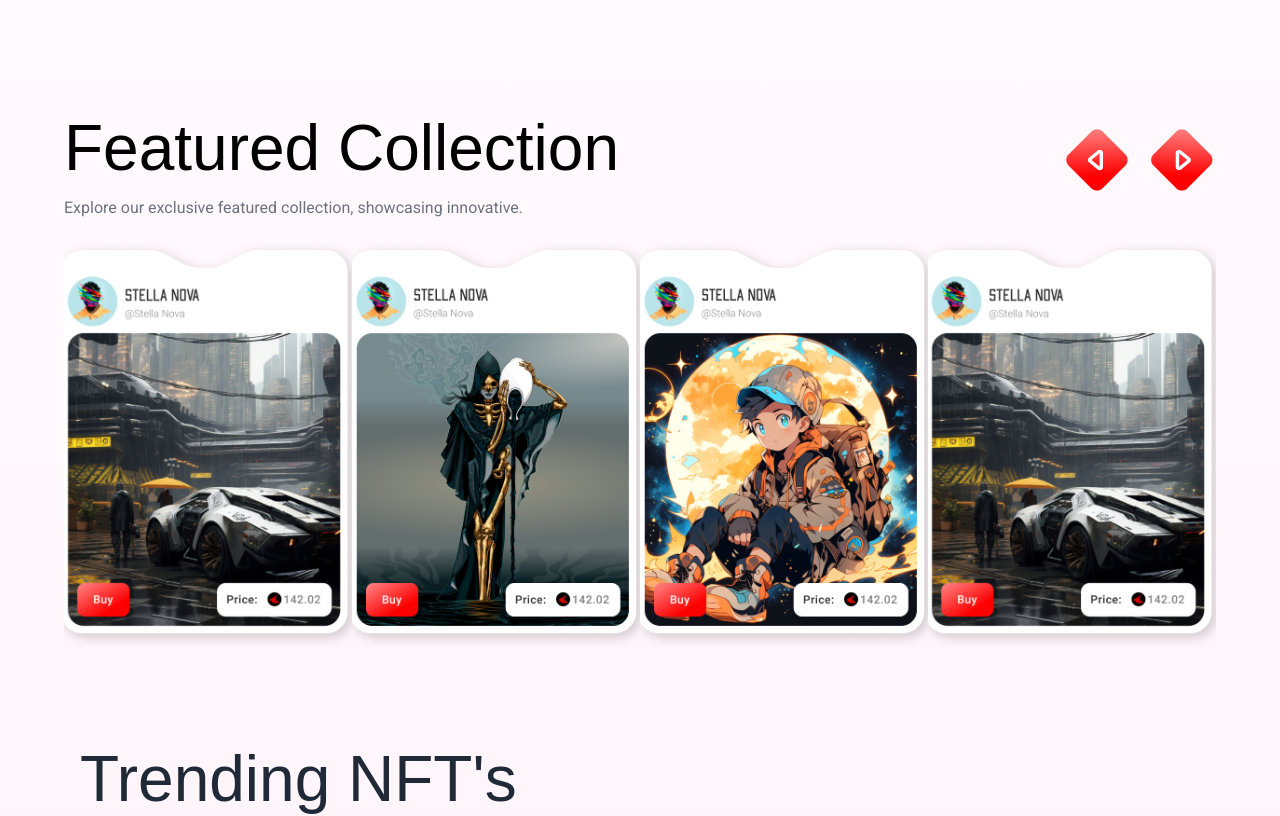
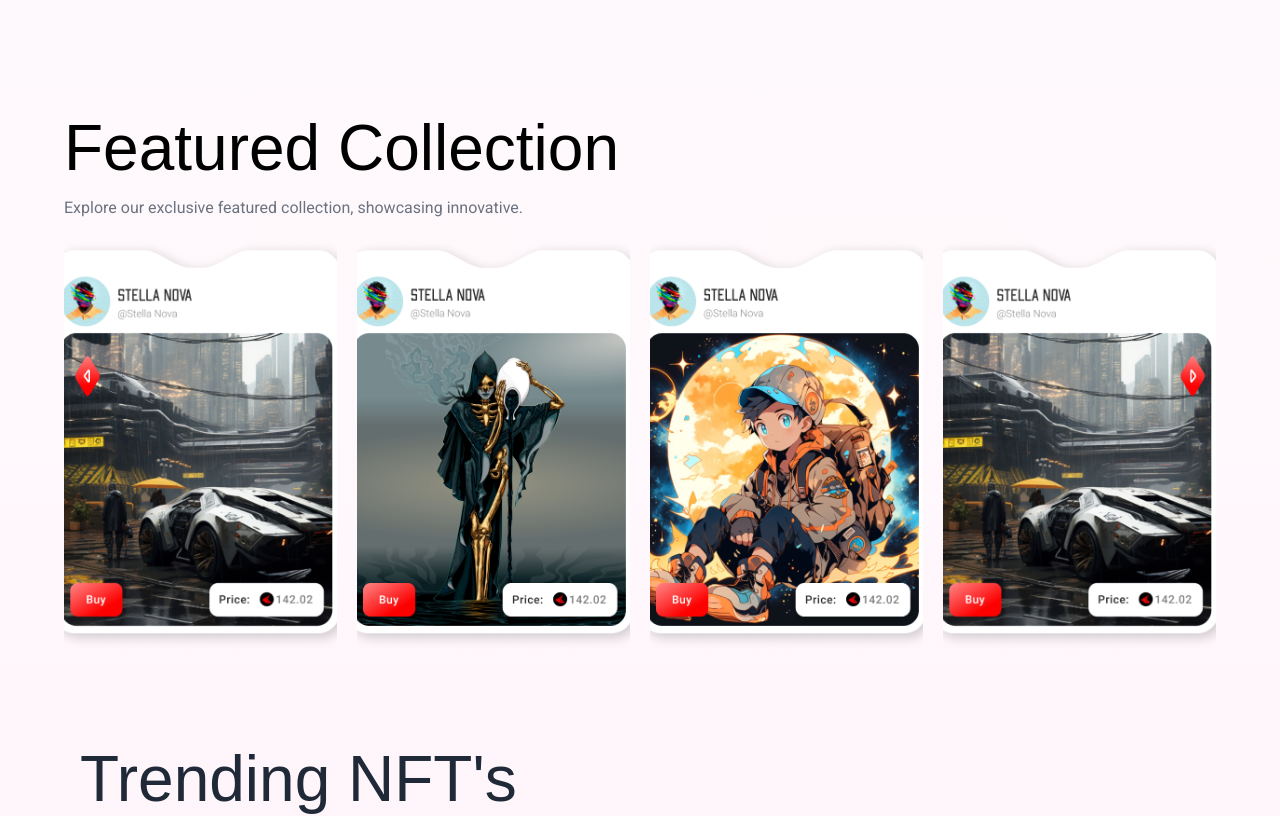
Before and after one commit to m-iftikhar/ChainArtistry-, a React (Vite) app: page / in a window 1280 px wide. Shown: the part 1040-1856 px from the top of the page. Built offline with nearby package versions, Linux system fonts and the light colour scheme; a web font is replaced by a local one.

Commit message:
changes to smooth animation and sliding

```diff
--- a/src/components/ChooseCollection.jsx
+++ b/src/components/ChooseCollection.jsx
@@ -9,16 +9,16 @@ const ChooseCollection = () => {
     <div className="flex justify-center items-center min-h-[150vh] mt-[50px] bg-gradient-to-b from-pink-100 to-pink-200">
 
       {/* Main Box Container */}
-      <div className="relative flex flex-col items-center bg-white shadow-lg w-full  max-w-[1164px] h-[730px] p-6 rounded-lg">
+      <div className="relative flex flex-col items-center  bg-white shadow-lg w-full  max-w-[1164px] h-[730px] p-6 rounded-lg">
         {/* Back Button (inside the box, aligned to the left side) */}
         <Link to="/mintdata">
-          <button className="absolute left-6 top-6 border border-black bg-white w-[100px] h-[50px] rounded-md font-medium">
+          <button className="absolute left-6 top-16  border border-black bg-white w-[100px] h-[50px] rounded-md font-medium">
             Back
           </button>
         </Link>
 
         {/* Heading Text */}
-        <h1 className="text-3xl font-semibold mb-8 font-apex">CHOOSE COLLECTION</h1>
+        <h1 className="text-3xl  font-semibold  mb-16  font-apex">CHOOSE COLLECTION</h1>
 
         {/* Collection Divs */}
         <div className="space-y-4 w-full font-roboto">
--- a/src/components/DigitalAsset.jsx
+++ b/src/components/DigitalAsset.jsx
@@ -18,7 +18,7 @@ function App() {
 
 
         {/* Search Bar */}
-        <div className="relative inline-block z-10 mb-6 mt-8 w-full">
+        <div className="relative inline-block z-10 mb-6  w-full">
   <input
     type="text"
     placeholder="Fantasy Creature holding a sword..."
@@ -82,7 +82,7 @@ function App() {
       </div>
 
       {/* Add margin-bottom to prevent overlap */}
-      <div className="absolute bottom-0 w-full h-16 bg-gray-50"></div>
+
     </div>
   );
 }
--- a/src/components/Featurecollection.jsx
+++ b/src/components/Featurecollection.jsx
@@ -1,4 +1,7 @@
-import { useState } from "react";
+import { Swiper, SwiperSlide } from "swiper/react";
+import "swiper/css";
+import "swiper/css/navigation";
+import { Navigation } from "swiper/modules";
 
 import newcard1 from "../assets/newcard1.png";
 import newcard2 from "../assets/newcard2.png";
@@ -6,9 +9,6 @@ import newcard3 from "../assets/newcard3.png";
 import newcard4 from "../assets/newcard4.png";
 import prvbtn from '../assets/prvbtn.png';
 import nextbtn from '../assets/nextbtn.png';
-
-const FeatureCollection = () => {
-  const [currentIndex, setCurrentIndex] = useState(0);
 
 const cards = [
   { id: 1, img: newcard1 },
@@ -21,28 +21,11 @@ const FeatureCollection = () => {
   { id: 8, img: newcard2 },
 ];
 
-  const cardsPerSlide = 4; // Number of cards shown per slide (for desktop)
-
-  // Handle "Next" button
-  const handleNext = () => {
-    setCurrentIndex((prevIndex) =>
-      prevIndex + cardsPerSlide < cards.length ? prevIndex + cardsPerSlide : 0
-    );
-  };
-
-  // Handle "Previous" button
-  const handlePrev = () => {
-    setCurrentIndex(
-      currentIndex === 0
-        ? Math.floor(cards.length / cardsPerSlide) * cardsPerSlide
-        : currentIndex - cardsPerSlide
-    );
-  };
-
+const FeatureCollection = () => {
   return (
     <div className="py-10 px-5 w-full">
       <div className="relative max-w-6xl mx-auto">
-        {/* Title and Subtext */}
+        {/* Title Section */}
         <div className="flex flex-col md:flex-row justify-between items-center mb-5">
           <div>
             <h2 className="text-[64px] font-apex font-normal ml-4 md:ml-0">
@@ -51,38 +34,38 @@ const FeatureCollection = () => {
             <p className="text-gray-500 font-roboto ml-4 md:ml-0">
               Explore our exclusive featured collection, showcasing innovative.
             </p>
+
           </div>
 
-          {/* Navigation Buttons - Hidden on Small Screens */}
+          {/* Navigation Buttons */}
           <div className="hidden md:flex space-x-4 mt-4 md:mt-0">
-            <img src={prvbtn} alt="prev" onClick={handlePrev} />
-            <img src={nextbtn} alt="next" onClick={handleNext} />
+            <img src={prvbtn} alt="prev" className="swiper-button-prev h-[48px] w-[48px] cursor-pointer" />
+            <img src={nextbtn} alt="next" className="swiper-button-next h-[48px] w-[48px] cursor-pointer" />
           </div>
         </div>
 
-        {/* Slider Section */}
-        <div className="overflow-hidden">
-          <div
-            className="flex transition-transform duration-500 ease-in-out flex-wrap md:flex-nowrap"
-            style={{
-              transform: `translateX(-${(currentIndex / cards.length) * 100}%)`,
+        {/* Swiper Slider */}
+        <Swiper
+          modules={[Navigation]}
+          slidesPerView={4}
+          spaceBetween={20}
+          navigation={{
+            nextEl: ".swiper-button-next",
+            prevEl: ".swiper-button-prev",
           }}
+          loop={true}
+          className="mySwiper"
         >
-            {/* Dynamically display cards based on currentIndex */}
-            {cards.slice(currentIndex, currentIndex + cardsPerSlide).map((card) => (
-              <div
-                key={card.id}
-                className="w-full md:min-w-[calc(100%/4)] md:flex-shrink-4 mb-4 md:mb-0"
-              >
+          {cards.map((card) => (
+            <SwiperSlide key={card.id}>
               <img
                 src={card.img}
                 alt={`Card ${card.id}`}
-                  className="rounded-lg  w-full md:w-[308px] h-auto md:h-[411px] object-cover"
+                className="rounded-lg w-full md:w-[308px] h-auto md:h-[411px] object-cover"
               />
-              </div>
+            </SwiperSlide>
           ))}
-          </div>
-        </div>
+        </Swiper>
       </div>
     </div>
   );
--- a/src/components/Navbar.jsx
+++ b/src/components/Navbar.jsx
@@ -34,7 +34,7 @@ const Navbar = () => {
 
   return (
     <div className="w-full h-[100px] flex items-center justify-between px-4 fixed top-0 left-0 z-50 backdrop-blur-[50px] bg-opacity-80">
-      <div className="flex flex-col items-center h-[100px] w-[99px] mt-[20px]">
+      <div className="flex flex-col items-center h-[80px] w-[99px] mt-[10px]">
         <img src={logo} alt="Logo" className="h-[60px] w-auto" />
         <img src={logotext} alt="logotext" className="h-[20px] w-auto" />
       </div>
--- a/src/components/Topcards.jsx
+++ b/src/components/Topcards.jsx
@@ -1,77 +1,40 @@
-import proflie from '../assets/proflie.png';
-import nextcollection1 from '../assets/nextcollection1.png';
-import { Link } from 'react-router-dom';
+import { motion } from "framer-motion";
+import proflie from "../assets/proflie.png";
+import nextcollection1 from "../assets/nextcollection1.png";
+import { Link } from "react-router-dom";
 
 const Topcards = () => {
   const categories = ["Popular", "Trending", "Sports", "Art", "Fantasy", "Photography", "Space"];
   const cards = [
-    {
-      title: "WONDERFUL ARTWORK",
-      creator: "Jacob Jones",
-      items: "1.5k",
-      image: nextcollection1,
-    },
-    {
-      title: "AMAZING CREATION",
-      creator: "Sophia Brown",
-      items: "2.1k",
-      image: nextcollection1,
-    },
-    {
-      title: "MAGICAL VIBES",
-      creator: "Liam Wilson",
-      items: "800",
-      image: nextcollection1,
-    },
-    {
-      title: "FANTASTIC DESIGN",
-      creator: "Emma Davis",
-      items: "1.2k",
-      image: nextcollection1,
-    },
-    {
-      title: "FANTASTIC DESIGN",
-      creator: "Emma Davis",
-      items: "1.2k",
-      image: nextcollection1,
-    },
-    {
-      title: "FANTASTIC DESIGN",
-      creator: "Emma Davis",
-      items: "1.2k",
-      image: nextcollection1,
-    },
-    {
-      title: "FANTASTIC DESIGN",
-      creator: "Emma Davis",
-      items: "1.2k",
-      image: nextcollection1,
-    },
-    {
-      title: "FANTASTIC DESIGN",
-      creator: "Emma Davis",
-      items: "1.2k",
-      image: nextcollection1,
-    },
+    { title: "WONDERFUL ARTWORK", creator: "Jacob Jones", items: "1.5k", image: nextcollection1 },
+    { title: "AMAZING CREATION", creator: "Sophia Brown", items: "2.1k", image: nextcollection1 },
+    { title: "MAGICAL VIBES", creator: "Liam Wilson", items: "800", image: nextcollection1 },
+    { title: "FANTASTIC DESIGN", creator: "Emma Davis", items: "1.2k", image: nextcollection1 },
+    { title: "FANTASTIC DESIGN", creator: "Emma Davis", items: "1.2k", image: nextcollection1 },
+    { title: "FANTASTIC DESIGN", creator: "Emma Davis", items: "1.2k", image: nextcollection1 },
+    { title: "FANTASTIC DESIGN", creator: "Emma Davis", items: "1.2k", image: nextcollection1 },
+    { title: "FANTASTIC DESIGN", creator: "Emma Davis", items: "1.2k", image: nextcollection1 },
   ];
 
   return (
     <div className="min-h-screen px-4 sm:px-6 lg:px-20 py-10 mt-10">
-
       {/* Heading */}
-      <h2
+      <motion.h2
+        initial={{ opacity: 0, y: -20 }}
+        animate={{ opacity: 1, y: 0 }}
+        transition={{ duration: 0.5 }}
         className="text-3xl sm:text-4xl font-apex font-normal leading-snug text-[32px] sm:text-[48px] md:text-[64px] text-center lg:text-left mb-10"
       >
         EXPLORE OUR COLLECTIONS
-      </h2>
+      </motion.h2>
 
       {/* Categories */}
-      <div
-        className="flex justify-start space-x-4 sm:space-x-6 overflow-x-auto mb-12"
-      >
+      <div className="flex justify-start space-x-4 sm:space-x-6 overflow-x-auto mb-12">
         {categories.map((category, index) => (
-          <button
+          <motion.button
             key={index}
+            whileHover={{ scale: 1.1 }}
+            transition={{ duration: 0.2 }}
             className={`px-4 sm:px-6 py-2 sm:py-3 rounded-lg text-[14px] sm:text-[16px] md:text-[18px] font-roboto font-normal whitespace-nowrap ${
               category === "Popular"
                 ? "bg-transparent text-red-500 border border-red-500"
@@ -79,25 +42,25 @@ const Topcards = () => {
             }`}
           >
             {category}
-          </button>
+          </motion.button>
         ))}
       </div>
 
       {/* Cards */}
       <div className="grid grid-cols-1 sm:grid-cols-2 md:grid-cols-3 lg:grid-cols-4 gap-6 md:gap-8">
         {cards.map((card, index) => (
-          <div
+          <motion.div
             key={index}
+            initial={{ opacity: 0, y: 20 }}
+            animate={{ opacity: 1, y: 0 }}
+            transition={{ duration: 0.5, delay: index * 0.1 }}
+            whileHover={{ scale: 1.05 }}
             className="bg-white shadow-md rounded-lg overflow-hidden border border-gray-200"
           >
             {/* Card Header */}
             <div className="flex items-center p-4 sm:p-6 space-x-4">
               <Link to="/explore" className="flex items-center space-x-4">
-                <img
-                  src={proflie}
-                  alt="Icon"
-                  className="w-10 h-10 sm:w-12 sm:h-12 rounded-full"
-                />
+                <img src={proflie} alt="Icon" className="w-10 h-10 sm:w-12 sm:h-12 rounded-full" />
                 <div>
                   <h3 className="text-sm sm:text-lg font-semibold font-apex">{card.title}</h3>
                   <p className="text-xs sm:text-sm text-gray-500 font-roboto">
@@ -109,16 +72,18 @@ const Topcards = () => {
 
             {/* Card Image */}
             <div className="relative">
-              <img
+              <motion.img
                 src={card.image}
                 alt={card.title}
                 className="w-full h-48 sm:h-56 md:h-64 object-cover"
+                whileHover={{ scale: 1.05 }}
+                transition={{ duration: 0.3 }}
               />
               <div className="absolute bottom-0 font-roboto left-0 w-full text-black bg-white bg-opacity-75 text-center text-xs sm:text-sm font-semibold py-2">
                 Items: {card.items}
               </div>
             </div>
-          </div>
+          </motion.div>
         ))}
       </div>
     </div>
--- a/src/pages/Newcollection.jsx
+++ b/src/pages/Newcollection.jsx
@@ -3,7 +3,7 @@ import { Link } from 'react-router-dom';
 
 const Newcollection = () => {
   return (
-    <div className="flex flex-col lg:flex-row py-10 justify-center items-start px-4 sm:px-6 md:px-8 gap-6 sm:gap-8 bg-gradient-to-b from-pink-50 to-pink-200 min-h-screen relative">
+    <div className="flex flex-col lg:flex-row py-10  mt-[100px] justify-center items-start px-4 sm:px-6 md:px-8 gap-6 sm:gap-8 bg-gradient-to-b from-pink-50 to-pink-200 min-h-screen relative">
       {/* Back Button */}
       <Link to="/mintdata">
         <button className="absolute top-3 left-3 bg-red-500 text-white text-sm font-medium px-4 py-2 rounded-lg shadow">
```
Also changed, not shown: src/components/Questions.jsx (+21 -31 lines). Lines whose indentation alone changed are shown as unchanged.
